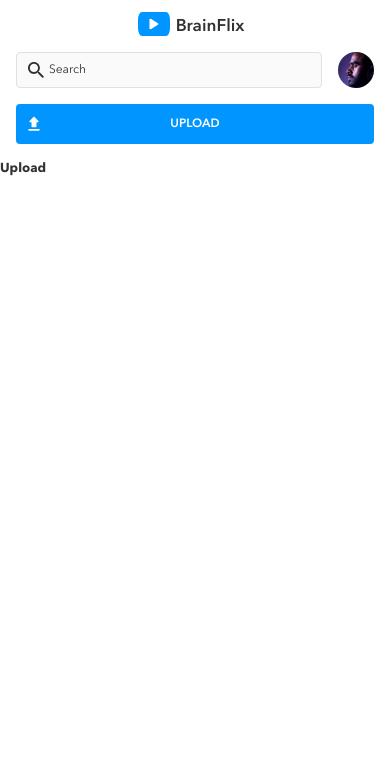
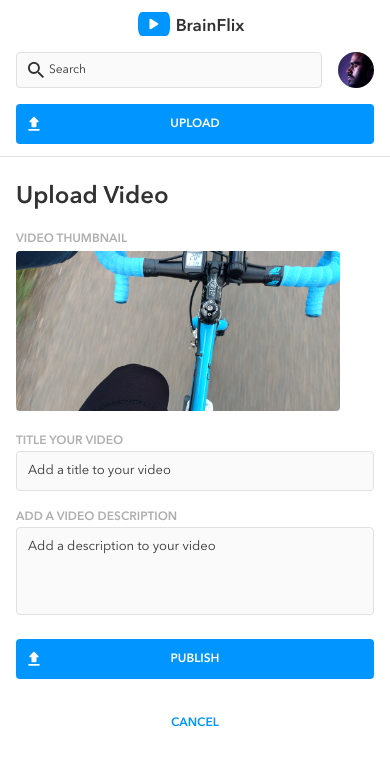
Before and after one commit to ThePinkFedora/damien-switzer-brainflix, a React (Create React App) app: page /upload in a window 390 px wide. Shown: the top 766 px of the page. Built offline with nearby package versions, Linux system fonts and the light colour scheme.

Commit message:
Implement layout and responsive design

```diff
--- a/src/App.js
+++ b/src/App.js
@@ -2,6 +2,7 @@ import "./App.scss";
 import { Routes, Route, BrowserRouter } from "react-router-dom";
 import Navbar from "./components/Navbar/Navbar";
 import VideoPage from "./pages/VideoPage/VideoPage";
+import UploadPage from "./pages/UploadPage/UploadPage";
 
 function App() {
   return (
@@ -12,7 +13,7 @@ function App() {
           <Route path="/">
             <Route path=":id?" element={<VideoPage />} />
           </Route>
-          <Route path="upload" element={<h1>Upload</h1>} />
+          <Route path="upload" element={<UploadPage />} />
         </Routes>
       </div>
     </BrowserRouter>
--- a/src/components/CtaButton/CtaButton.js
+++ b/src/components/CtaButton/CtaButton.js
@@ -10,20 +10,26 @@ import "./CtaButton.scss";
  * @param {string} [props.href] - The href if this is a {@link Link} button
  * @returns
  */
-function CtaButton({ text, iconSrc, iconAlt, href }) {
+function CtaButton({ text, iconSrc, iconAlt, href, style = "primary" }) {
   const content = (
     <>
-      <img className="cta-button__icon" src={iconSrc} alt={iconAlt} />
+      {iconSrc && (
+        <img className="cta-button__icon" src={iconSrc} alt={iconAlt} />
+      )}
       {text}
     </>
   );
 
+  const className = `cta-button ${
+    style === "primary" ? "cta-button--primary" : "cta-button--secondary"
+  }`;
+
   return href ? (
-    <Link to={href} className="cta-button">
+    <Link to={href} className={className}>
       {content}
     </Link>
   ) : (
-    <button className="cta-button">{content}</button>
+    <button className={className}>{content}</button>
   );
 }
 
--- a/src/components/CtaButton/CtaButton.scss
+++ b/src/components/CtaButton/CtaButton.scss
@@ -15,10 +15,6 @@
     cursor: pointer;
     @include mixins.flexbox(center, center);
 
-    &:hover {
-        background-color: colors.$secondary-blue;
-    }
-
     &__icon {
         margin: auto;
         position: absolute;
@@ -28,4 +24,21 @@
         width: 1.25rem;
         height: 1.25rem;
     }
+
+    &--primary {
+        color: colors.$primary-white;
+        background-color: colors.$primary-blue;
+
+        &:hover {
+            background-color: colors.$secondary-blue;
+        }
+    }
+    &--secondary {
+        color: colors.$primary-blue;
+        background-color: colors.$primary-white;
+
+        &:hover {
+            background-color: colors.$secondary-gray;
+        }
+    }
 }
--- a/src/components/Navbar/Navbar.scss
+++ b/src/components/Navbar/Navbar.scss
@@ -3,7 +3,7 @@
 @use "../../styles/partials/mixins";
 
 .navbar {
-    padding: 0.25rem 0.5rem 0.5rem;
+    padding: 0.25rem 0.5rem 0.25rem;
 
     @include tablet {
         padding: 0.5rem 1.75rem;
--- /dev/null
+++ b/src/pages/UploadPage/UploadPage.js
@@ -0,0 +1,65 @@
+import "./UploadPage.scss";
+import videoImage from "../../assets/images/upload-video-preview.jpg";
+import uploadIcon from "../../assets/images/upload.svg";
+import CtaButton from "../../components/CtaButton/CtaButton";
+
+function UploadPage() {
+  return (
+    <main className="upload-page">
+      <div className="upload-page__content">
+        <h1 className="upload-page__title">Upload Video</h1>
+        <form className="upload-form">
+          <div className="upload-form__row upload-form__row--thumbnail">
+            <label className="upload-form__label" htmlFor="thumbnail">
+              VIDEO THUMBNAIL
+            </label>
+            <img
+              className="upload-form__thumbnail"
+              id="thumbnail"
+              src={videoImage}
+              alt=""
+              name="thumbnail"
+            />
+          </div>
+          <div className="upload-form__row upload-form__row--fields">
+            <label className="upload-form__label" htmlFor="title">
+              TITLE YOUR VIDEO
+            </label>
+            <input
+              className="upload-form__field"
+              id="title"
+              type="text"
+              name="title"
+              placeholder="Add a title to your video"
+            />
+            <label className="upload-form__label" htmlFor="description">
+              ADD A VIDEO DESCRIPTION
+            </label>
+            <textarea
+              className="upload-form__field upload-form__field--textarea"
+              id="description"
+              name="description"
+              placeholder="Add a description to your video"
+            />
+          </div>
+          <div className="upload-form__row upload-form__row--buttons">
+            <div class="upload-form__container upload-form__container--button">
+              <CtaButton
+                text="PUBLISH"
+                iconSrc={uploadIcon}
+                iconAlt="publish"
+              />
+            </div>
+            <div class="upload-form__container upload-form__container--button">
+              <CtaButton text="CANCEL" style="secondary" />
+            </div>
+          </div>
+          {/* <button className="upload-form__button" type="button">
+            CANCEL
+          </button> */}
+        </form>
+      </div>
+    </main>
+  );
+}
+export default UploadPage;
--- /dev/null
+++ b/src/pages/UploadPage/UploadPage.scss
@@ -0,0 +1,130 @@
+@use "../../styles/partials/breakpoints" as *;
+@use "../../styles/partials/fonts";
+@use "../../styles/partials/mixins";
+@use "../../styles/partials/colors";
+@use "../../styles/partials/units";
+
+.upload-page {
+    padding: 0 1rem 1rem;
+    @include mixins.divider(top);
+
+    @include tablet {
+        padding: 0 2.25rem 1.25rem 2.25rem;
+    }
+
+    &__title {
+        @include fonts.pageheader;
+        margin: 1.5rem 0 1rem;
+
+        @include tablet {
+            margin: 2.25rem 0 1.375rem;
+        }
+    }
+
+    &__content {
+        margin: auto;
+        max-width: units.$max-width;
+
+        @include desktop {
+            flex-wrap: nowrap;
+        }
+    }
+}
+
+.upload-form {
+    @include mixins.flexbox($wrap: wrap);
+    gap: 1.25rem;
+
+    @include tablet {
+        @include mixins.divider(top);
+        padding-top: 1.5rem;
+    }
+
+    &__row {
+        @include mixins.flexbox($direction: column);
+        width: 100%;
+
+        &--thumbnail {
+            max-width: 20.25rem;
+        }
+
+        &--fields {
+            flex: 100%;
+            @include desktop {
+                flex: 41.875rem;
+            }
+        }
+
+        &--buttons {
+            gap: 1.5rem;
+            margin-top: 0.25rem;
+            @include tablet {
+                @include mixins.divider(top);
+                padding: 1.5rem 0;
+                flex-direction: row-reverse;
+            }
+
+            @include desktop {
+                margin-top: 0.5rem;
+            }
+        }
+    }
+
+    &__container {
+        &--button {
+            @include tablet {
+                width: 9.75rem;
+            }
+            @include desktop {
+                width: 9.25rem;
+            }
+        }
+    }
+
+    &__label {
+        @include fonts.labelsbuttons;
+        color: colors.$primary-gray;
+    }
+
+    &__thumbnail {
+        @include mixins.rounded-corners;
+        margin-top: 0.125rem;
+        width: 100%;
+        height: 10rem;
+
+        @include tablet {
+            height: 12rem;
+        }
+
+        @include desktop {
+            height: auto;
+        }
+    }
+
+    &__field {
+        @include mixins.form-field;
+        padding: 0.6875rem;
+
+        &[name="title"] {
+            margin-bottom: 1rem;
+
+            @include tablet {
+                padding-left: 0.9375rem;
+            }
+
+            @include desktop {
+                margin-bottom: auto;
+            }
+        }
+
+        &--textarea {
+            padding: 0.6875rem;
+            height: 5.5rem;
+            resize: none;
+
+            @include tablet {
+                padding-left: 1rem;
+            }
+        }
+    }
+}
--- a/src/pages/VideoPage/VideoPage.js
+++ b/src/pages/VideoPage/VideoPage.js
@@ -15,7 +15,7 @@ function VideoPage() {
   const { id: videoIdParam } = useParams();
 
   const [sideVideos, setSideVideos] = useState([]);
-  const [currentVideo, setCurrentVideo] = useState();
+  const [currentVideo, setCurrentVideo] = useState(null);
 
   let videoId =
     videoIdParam ?? (sideVideos.length > 0 ? sideVideos[0].id : null);
@@ -37,11 +37,14 @@ function VideoPage() {
     }
   }, [videoId]);
 
-  //Whenever currentVideo changes: Syncronize page title to include the title of the video.
-  useEffect(() => {
-    console.log("update title effect");
-    document.title = `BrainFlix: ${currentVideo?.title ?? "Loading"}`;
-  }, [currentVideo]);
+  // * We're gonna simplify by removing this useEffect
+  // //Whenever currentVideo changes: Syncronize page title to include the title of the video.
+  // useEffect(() => {
+  //   console.log("update title effect");
+  //   document.title = `BrainFlix: ${currentVideo?.title ?? "Loading"}`;
+  // }, [currentVideo]);
+
+  document.title = `BrainFlix: ${currentVideo?.title ?? "Loading"}`;
 
   /**
    * Posts a comment on the current video. (Not implemented)
--- a/src/pages/VideoPage/VideoPage.scss
+++ b/src/pages/VideoPage/VideoPage.scss
@@ -17,7 +17,6 @@
 
     &__content {
         margin: auto;
-
         max-width: units.$max-width;
         @include mixins.flexbox($wrap: wrap);
 
--- a/src/styles/partials/_mixins.scss
+++ b/src/styles/partials/_mixins.scss
@@ -23,3 +23,23 @@
 @mixin rounded-corners() {
     border-radius: 4px;
 }
+
+/// New / Testing
+@mixin form-field() {
+    background-color: colors.$secondary-white;
+    border: 1px solid colors.$secondary-gray;
+    @include rounded-corners();
+
+    &:focus {
+        border-color: colors.$primary-blue;
+        outline: none; //Chrome adds a thick outline by default
+    }
+
+    &::placeholder {
+        color: colors.$primary-black;
+    }
+
+    &--invalid {
+        border-color: colors.$error-color;
+    }
+}
```
Also changed, not shown: src/assets/images/upload-video-preview.jpg (added).
